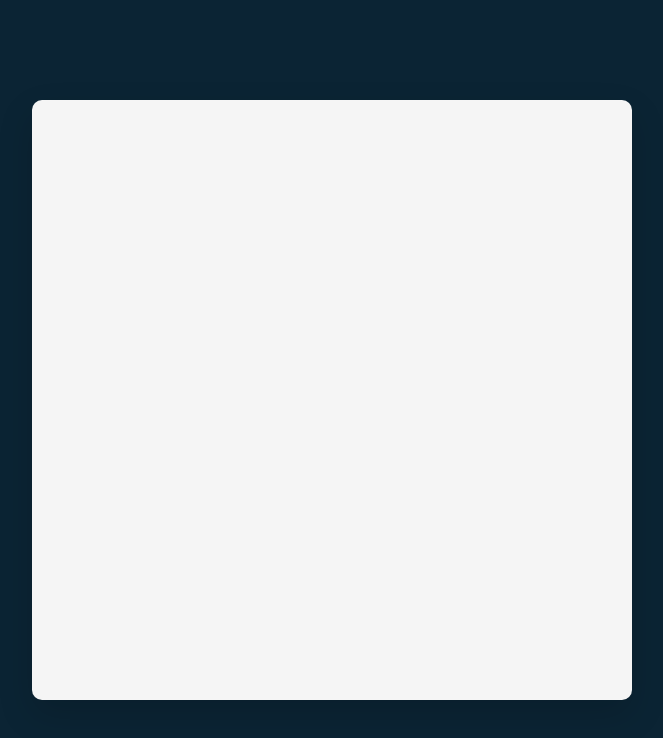
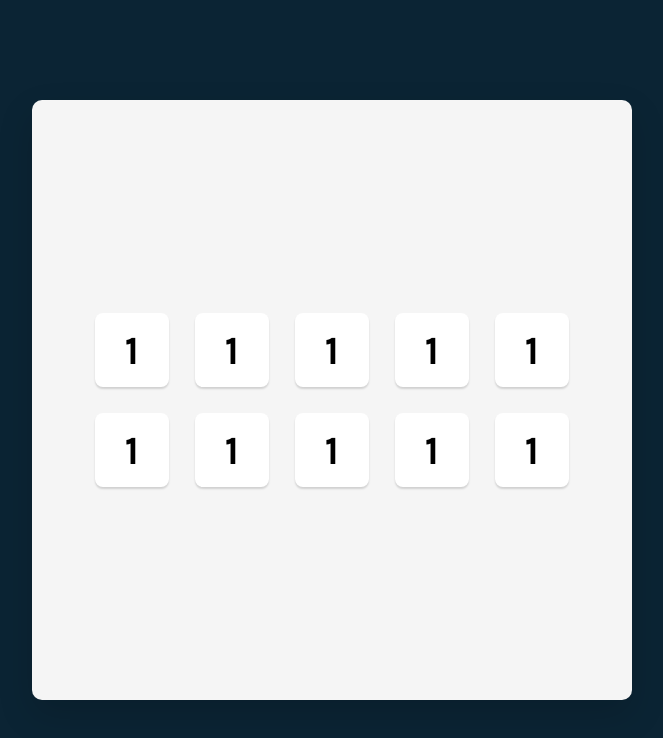
Before and after one commit to baronjada/tenzies-game, a React (Vite) app: page / in a window 1280 px wide. Shown: the top 738 px of the page, without its empty margins (308-971 px from the left). Built offline with nearby package versions, Linux system fonts and the light colour scheme.

Commit message:
Create Die component and style die buttons

```diff
--- a/App.jsx
+++ b/App.jsx
@@ -1,3 +1,20 @@
+import Die from "./components/Die";
+
 export default function App() {
-  return <main></main>;
+  return (
+    <main>
+      <div className="dice-container">
+        <Die value={1} />
+        <Die value={1} />
+        <Die value={1} />
+        <Die value={1} />
+        <Die value={1} />
+        <Die value={1} />
+        <Die value={1} />
+        <Die value={1} />
+        <Die value={1} />
+        <Die value={1} />
+      </div>
+    </main>
+  );
 }
--- /dev/null
+++ b/components/Die.jsx
@@ -0,0 +1,3 @@
+export default function Die(props) {
+  return <button className="die-button">{props.value}</button>;
+}
--- a/index.css
+++ b/index.css
@@ -27,8 +27,35 @@
   border-radius: 10px;
   transition: transform 0.2s ease-in-out;
   box-shadow: 0 15px 35px rgba(0, 0, 0, 0.15);
+  display: flex;
+  flex-direction: column;
+  justify-content: center;
+  align-items: center;
+  padding: 60px;
 }
 
-main:hover {
+main:hover,
+.die-button:hover {
   transform: translateY(-2px);
 }
+
+.dice-container {
+  display: grid;
+  grid-template-columns: repeat(5, 1fr);
+  grid-template-rows: 1fr 1fr;
+  gap: 26px;
+}
+
+button.die-button {
+  height: 74px;
+  width: 74px;
+  border: none;
+  box-shadow: 0px 2px 2px rgba(0, 0, 0, 0.15);
+  border-radius: 8px;
+  transition: transform 0.2s ease-in-out;
+  font-family: "Karla", sans-serif;
+  font-weight: bold;
+  font-size: 40px;
+  background-color: white;
+  cursor: pointer;
+}
--- a/index.html
+++ b/index.html
@@ -10,6 +10,12 @@
       href="https://fonts.googleapis.com/css2?family=Inter:ital,opsz,wght@0,14..32,100..900;1,14..32,100..900&display=swap"
       rel="stylesheet"
     />
+    <link rel="preconnect" href="https://fonts.googleapis.com" />
+    <link rel="preconnect" href="https://fonts.gstatic.com" crossorigin />
+    <link
+      href="https://fonts.googleapis.com/css2?family=Karla:ital,wght@0,200..800;1,200..800&display=swap"
+      rel="stylesheet"
+    />
     <title>Tenzies</title>
   </head>
   <body>
```
